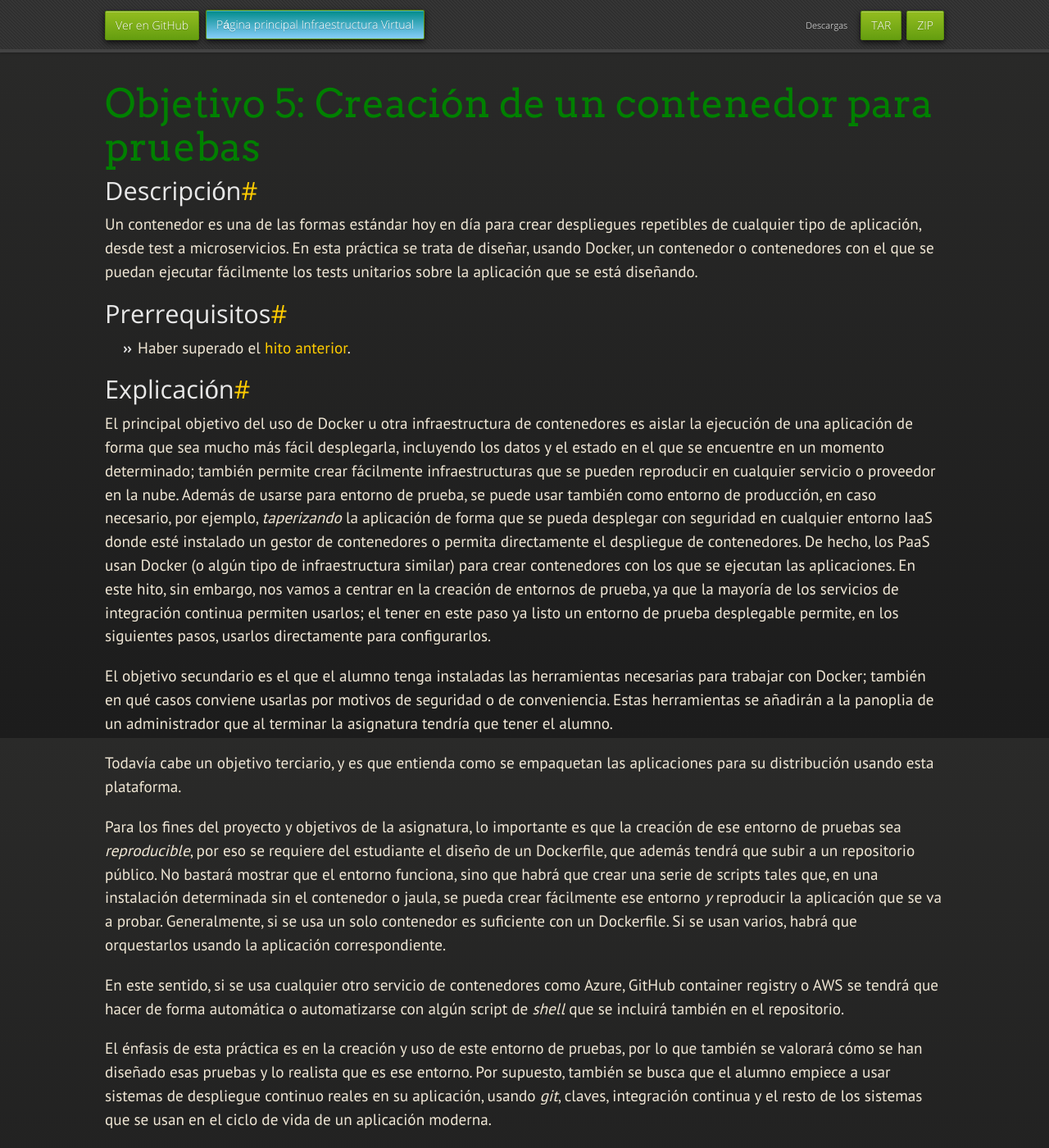
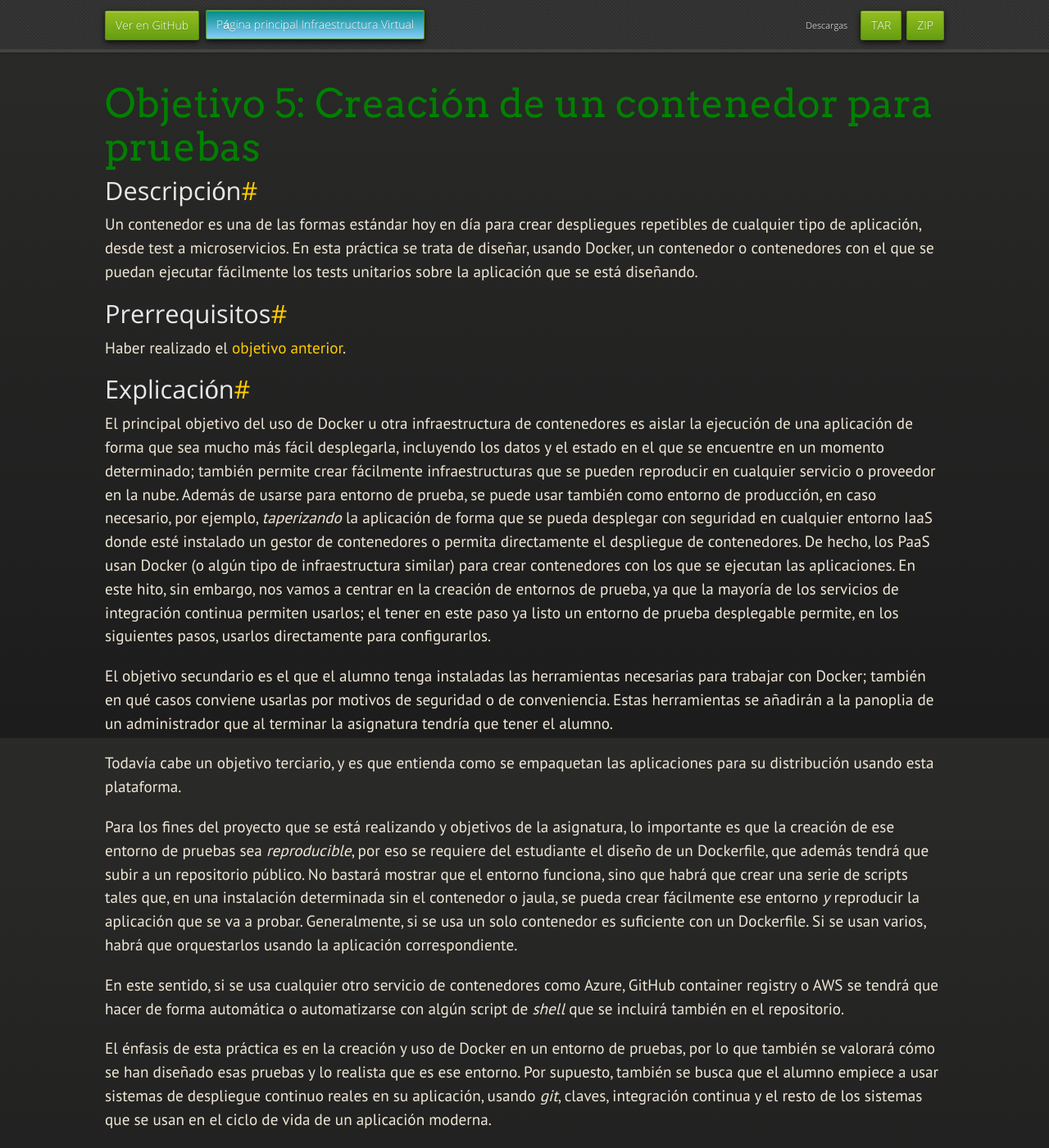
Before and after one commit to JJ/IV, a Jekyll site: the page built from documentos/proyecto/5.Docker.md, in a window 1280 px wide and 1400 px high. Shown: the whole window at 82% size. Built offline with Jekyll 4.4.1, drawn with Linux system fonts in a browser that asks for light colours; nearby versions of some CDN libraries; some web fonts are replaced; our own code applies the rules of GitHub Pages for plain Markdown files; some of the changed text lies outside the part shown.

Commit message:
Sync documentos/proyecto/5.Docker.md de master a gh-pages

```diff
--- a/documentos/proyecto/5.Docker.md
+++ b/documentos/proyecto/5.Docker.md
@@ -16,7 +16,7 @@ unitarios sobre la aplicación que se está diseñando.
 
 ## Prerrequisitos
 
-* Haber superado el [hito anterior](2.Tests).
+Haber realizado el [objetivo anterior](4.Tests).
 
 ## Explicación
 
@@ -48,30 +48,27 @@ Todavía cabe un objetivo terciario, y es que entienda como se
 empaquetan las aplicaciones para su distribución usando esta
 plataforma.
 
-Para los fines del proyecto y objetivos de la asignatura, lo
-importante es que la creación de ese entorno de pruebas sea
-*reproducible*, por eso se requiere del estudiante el diseño de un
-Dockerfile, que además tendrá que subir a un repositorio público. No
-bastará mostrar que el entorno funciona, sino que
-habrá que crear una serie de scripts tales que, en una instalación
-determinada sin el contenedor o jaula, se pueda crear fácilmente ese
-entorno *y* reproducir la aplicación que se va a probar. Generalmente,
-si se usa un solo contenedor es suficiente con un Dockerfile. Si se
-usan varios, habrá que orquestarlos usando la aplicación
-correspondiente.
+Para los fines del proyecto que se está realizando y objetivos de la asignatura,
+lo importante es que la creación de ese entorno de pruebas sea *reproducible*,
+por eso se requiere del estudiante el diseño de un Dockerfile, que además tendrá
+que subir a un repositorio público. No bastará mostrar que el entorno funciona,
+sino que habrá que crear una serie de scripts tales que, en una instalación
+determinada sin el contenedor o jaula, se pueda crear fácilmente ese entorno *y*
+reproducir la aplicación que se va a probar. Generalmente, si se usa un solo
+contenedor es suficiente con un Dockerfile. Si se usan varios, habrá que
+orquestarlos usando la aplicación correspondiente.
 
 En este sentido, si se usa cualquier otro servicio de contenedores
 como Azure, GitHub container registry o AWS se tendrá que hacer de
 forma automática o automatizarse con algún script de *shell* que se
 incluirá también en el repositorio.
 
-El énfasis de esta práctica es en la creación y uso de este entorno de
-pruebas, por lo que también se valorará cómo se han diseñado esas
-pruebas y lo realista que es ese entorno. Por supuesto, también se
-busca que el alumno empiece a usar sistemas de despliegue continuo
-reales en su aplicación, usando *git*, claves, integración continua y
-el resto de los sistemas que se usan en el ciclo de vida de un
-aplicación moderna.
+El énfasis de esta práctica es en la creación y uso de Docker en un entorno de
+pruebas, por lo que también se valorará cómo se han diseñado esas pruebas y lo
+realista que es ese entorno. Por supuesto, también se busca que el alumno
+empiece a usar sistemas de despliegue continuo reales en su aplicación, usando
+*git*, claves, integración continua y el resto de los sistemas que se usan en el
+ciclo de vida de un aplicación moderna.
 
 No se exigirá que se haga ningún código adicional para desplegar este
 fichero como contenedor, pero se pedirá que se usen las herramientas
@@ -97,7 +94,7 @@ contiene varias fases
    se necesite para los tests
 5. Cualquier otra cosa que se necesite para ejecutar los tests.
 
-## Entrega de la práctica
+## Entrega del material evaluable en este objetivo
 
 Subir los fuentes a GitHub mediante un *pull request* al documento que
 describa las prácticas y que se anunciará en el repositorio de la
```
Also changed, not shown: other parts of documentos/proyecto/5.Docker.md (+2 -0 lines).
